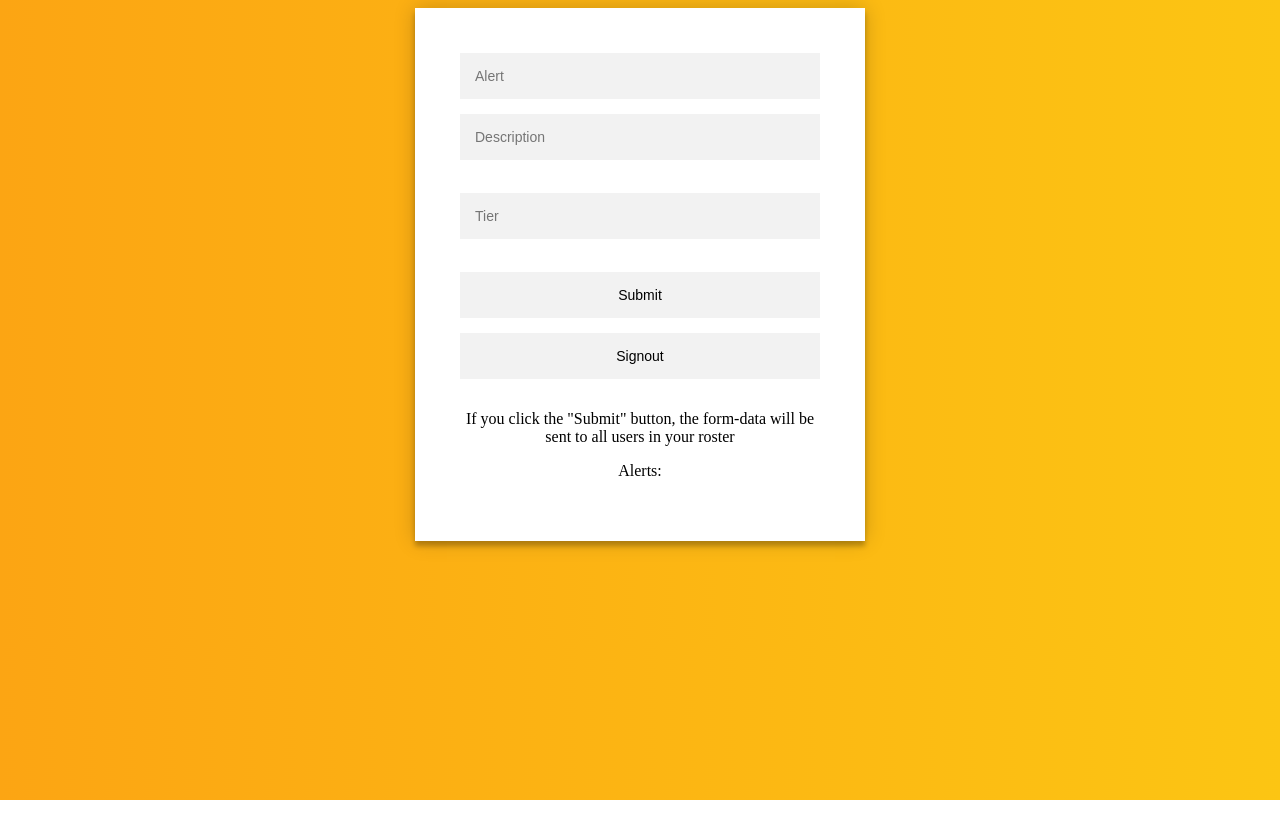
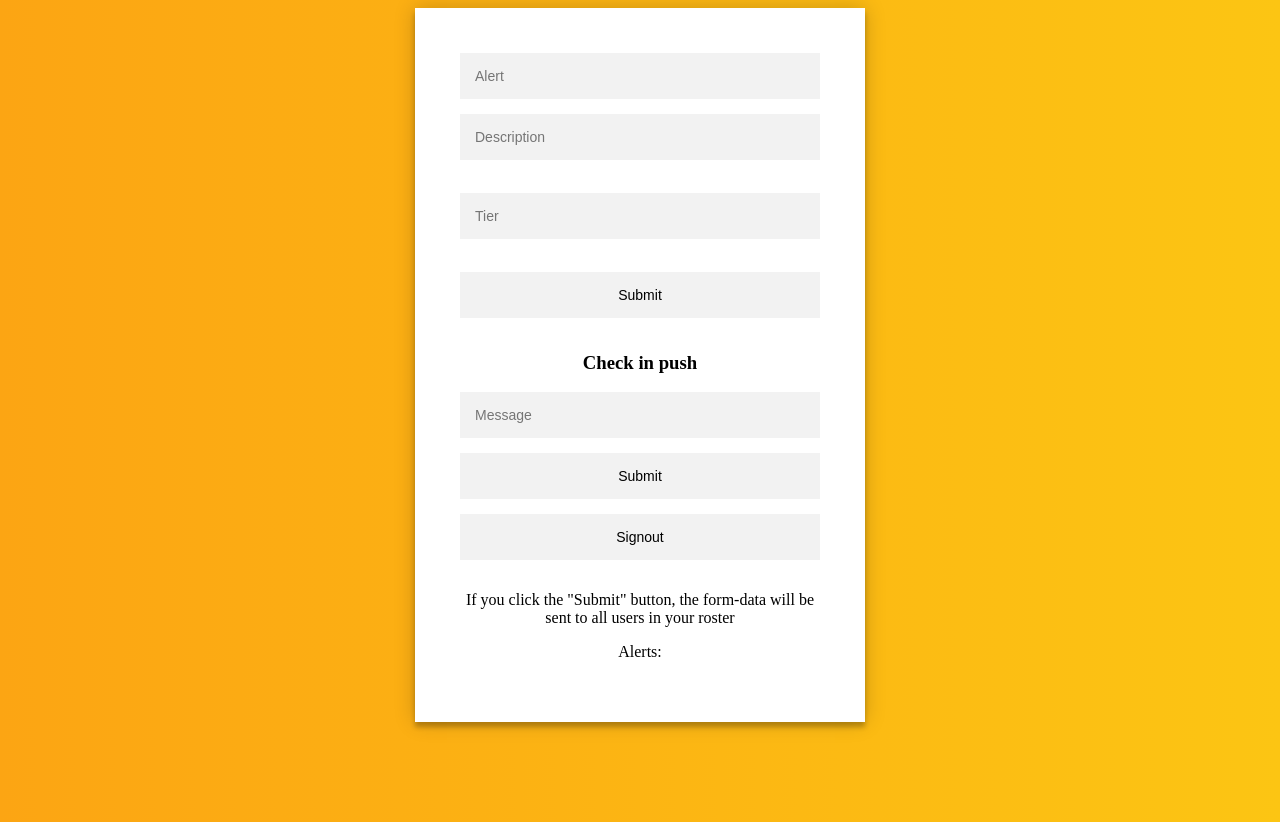
Before and after one commit to jerseycity17/team-16, a website: page admin/public/home.html in a window 1280 px wide. Before the commit the page ends 800 px from the top, so only its background shows below. Drawn offline with nearby package versions, Linux system fonts and the light colour scheme; no server answers.

Commit message:
Add check-in forms

```diff
--- a/admin/public/home.html
+++ b/admin/public/home.html
@@ -16,6 +16,14 @@
   <br><br>
   <input type="submit" value="Submit">
 </form>
+
+<h3>Check in push</h3>
+
+<form action="/sendCheckIn" method="post" onsubmit="this.submit(); this.reset(); return false;">
+  <input type="text" placeHolder="Message" name="MSG">
+  <input type="submit" value="Submit">
+</form>
+
 <form action="/logout" method="post">
     <input type="submit" value="Signout" >
 </form>
```
Also changed, not shown: admin/app.js (+7 -5 lines).
